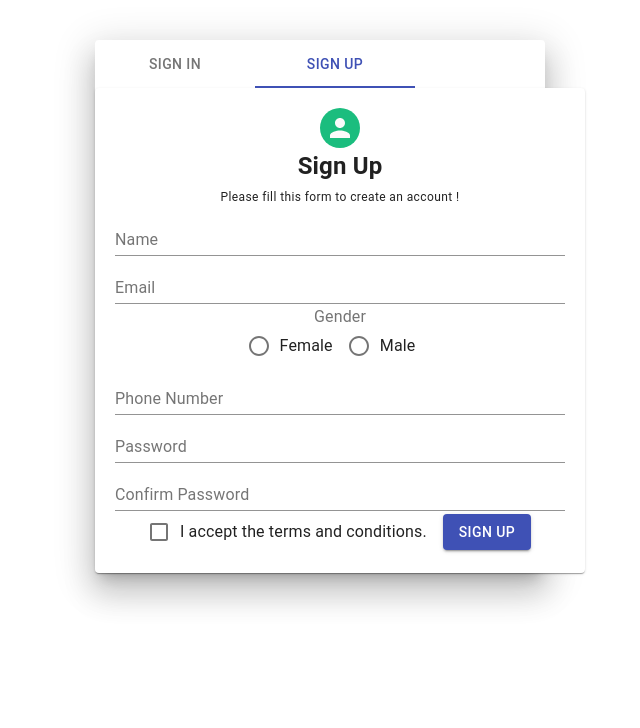
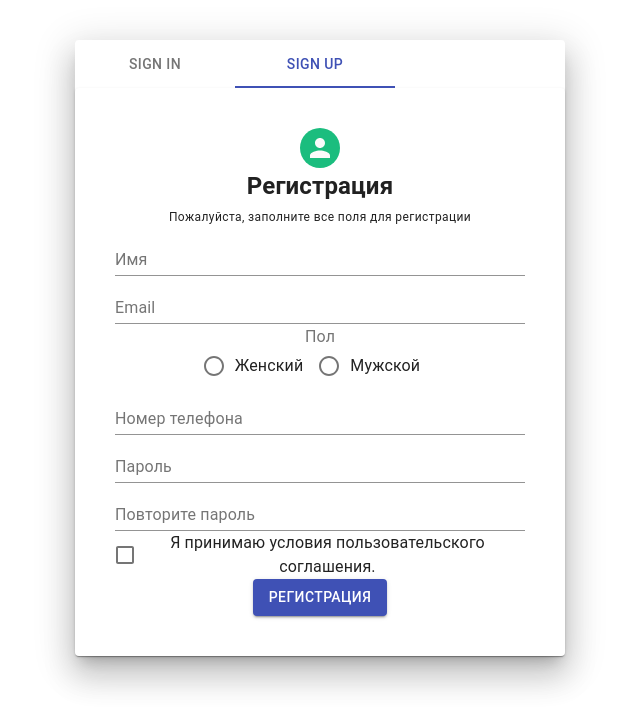
Before and after one commit to darya-cherr/candyShop, a React (Create React App) app: page / in a window 1280 px wide. Both pictures are taken after a click on the tab "SIGN UP". Shown: the top 728 px of the page, without its empty margins (320-960 px from the left). Built offline with nearby package versions, Linux system fonts and the light colour scheme.

Commit message:
аутентификация

```diff
--- a/src/containers/index.js
+++ b/src/containers/index.js
@@ -12,7 +12,7 @@ const handleChange = (event, newValue) => {
     setValue(newValue);
   };
 
-  const paperStyle={width:450,margin:"40px auto"}
+  const paperStyle={width:490, margin:"40px auto"}
   function TabPanel(props) {
     const { children, value, index, ...other } = props;
 
--- a/src/pages/auth_page/auth_page.js
+++ b/src/pages/auth_page/auth_page.js
@@ -5,9 +5,8 @@ import Checkbox from '@material-ui/core/Checkbox';
 import {Grid, Paper, Avatar, TextField, Button, Typography,Link} from '@material-ui/core'
 const Login =()=>{
     const btnstyle={margin:'8px 0'}
-    const paperStyle = { padding:20, height :'70vh', width:450, margin:"40px auto"}
+    const paperStyle = { padding:20,  width:450, margin:" auto"}
 
-    const style = { height :'70vh', width:450, margin:"40px"}
     return(
         <Grid>
             <Paper elevation = {10} style = {paperStyle}>
@@ -15,7 +14,7 @@ const Login =()=>{
 
 
                <Avatar>H</Avatar>
-                <h2>Sign in</h2></Grid>
+                <h2>Вход</h2></Grid>
                 <TextField label="Логин" placeholder ="Введите логин" fullWidth required />
                 <TextField label="Пароль" placeholder ="Введите пароль" type = 'password' fullWidth required />
                 <FormControlLabel
@@ -27,7 +26,7 @@ const Login =()=>{
                     }
                     label="Запомнить"
                  />
-                 <Button type='submit' color='primary' variant="contained" style={btnstyle} fullWidth>Sign in</Button>
+                 <Button type='submit' color='primary' variant="contained" style={btnstyle} fullWidth>Войти</Button>
                 <Typography >
                      <Link href="#" >
                         Забыли пароль?
--- a/src/pages/sign_up/sign_up.js
+++ b/src/pages/sign_up/sign_up.js
@@ -7,7 +7,7 @@ import FormControl from '@material-ui/core/FormControl';
 import FormLabel from '@material-ui/core/FormLabel';
 import Checkbox from '@material-ui/core/Checkbox';
 const Signup = () => {
-    const paperStyle = { padding: 20, width: 450, margin: "0 auto" }
+    const paperStyle = { padding: 40, width: 410, margin: " auto" }
     const headerStyle = { margin: 0 }
     const avatarStyle = { backgroundColor: '#1bbd7e' }
     const marginTop = { marginTop: 5 }
@@ -17,27 +17,27 @@ const Signup = () => {
                 <Grid align='center'>
                     <Avatar style={avatarStyle}>
                     </Avatar>
-                    <h2 style={headerStyle}>Sign Up</h2>
-                    <Typography variant='caption' gutterBottom>Please fill this form to create an account !</Typography>
+                    <h2 style={headerStyle}>Регистрация</h2>
+                    <Typography variant='caption' gutterBottom>Пожалуйста, заполните все поля для регистрации</Typography>
                 </Grid>
                 <form>
-                    <TextField fullWidth label='Name' placeholder="Enter your name" />
-                    <TextField fullWidth label='Email' placeholder="Enter your email" />
+                    <TextField fullWidth label='Имя' placeholder="Введите имя" />
+                    <TextField fullWidth label='Email' placeholder="Введите email" />
                     <FormControl component="fieldset" style={marginTop}>
-                        <FormLabel component="legend">Gender</FormLabel>
+                        <FormLabel component="legend">Пол</FormLabel>
                         <RadioGroup aria-label="gender" name="gender" style={{ display: 'initial' }}>
-                            <FormControlLabel value="female" control={<Radio />} label="Female" />
-                            <FormControlLabel value="male" control={<Radio />} label="Male" />
+                            <FormControlLabel value="female" control={<Radio />} label="Женский" />
+                            <FormControlLabel value="male" control={<Radio />} label="Мужской" />
                         </RadioGroup>
                     </FormControl>
-                    <TextField fullWidth label='Phone Number' placeholder="Enter your phone number" />
-                    <TextField fullWidth label='Password' placeholder="Enter your password"/>
-                    <TextField fullWidth label='Confirm Password' placeholder="Confirm your password"/>
+                    <TextField fullWidth label='Номер телефона' placeholder="Введите номер телефона" />
+                    <TextField fullWidth label='Пароль' placeholder="Введите пароль"/>
+                    <TextField fullWidth label='Повторите пароль' placeholder="Повторите пароль"/>
                     <FormControlLabel
                         control={<Checkbox name="checkedA" />}
-                        label="I accept the terms and conditions."
+                        label="Я принимаю условия пользовательского соглашения."
                     />
-                    <Button type='submit' variant='contained' color='primary'>Sign up</Button>
+                    <Button type='submit' variant='contained' color='primary'>Регистрация</Button>
                 </form>
             </Paper>
         </Grid>
```
